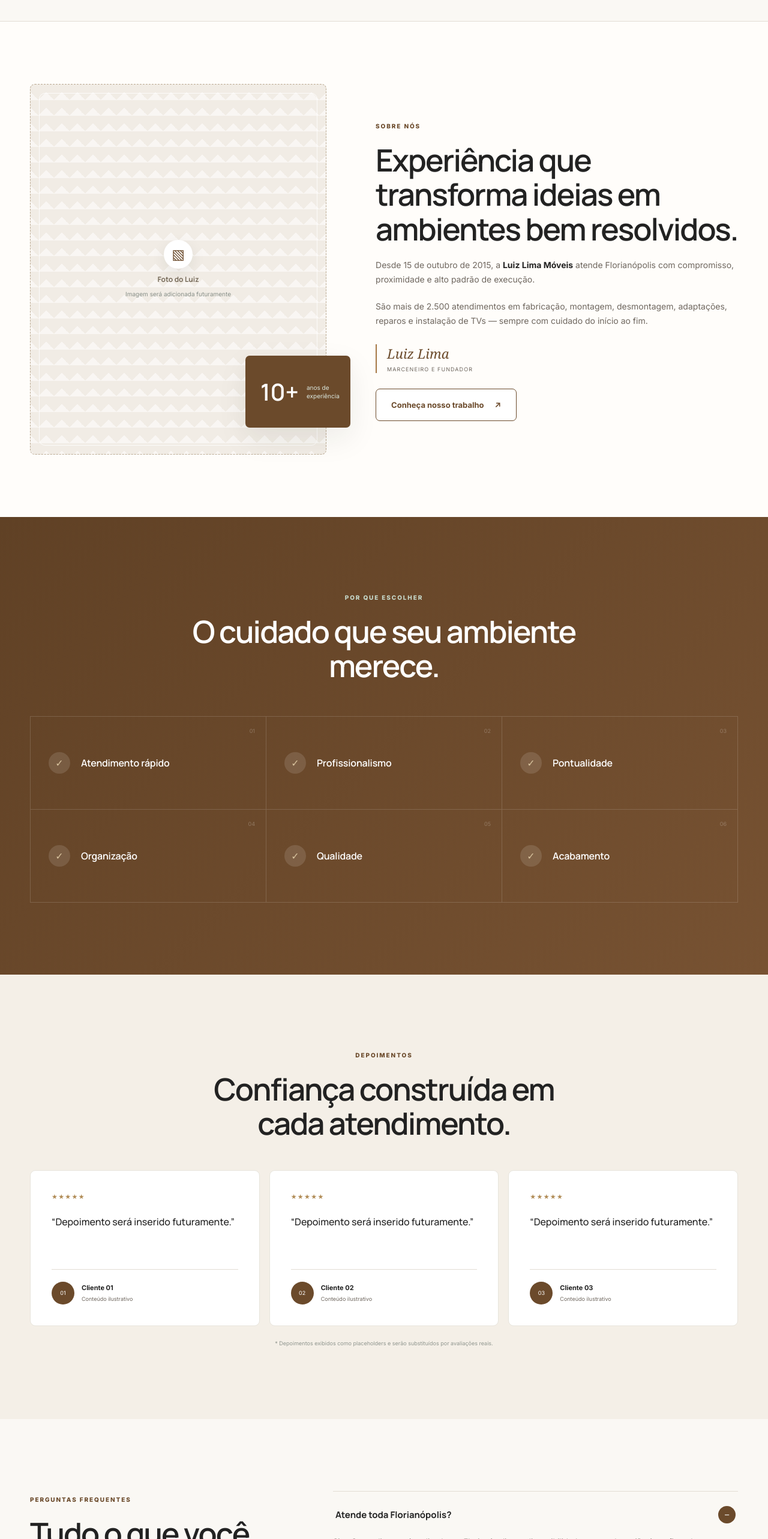
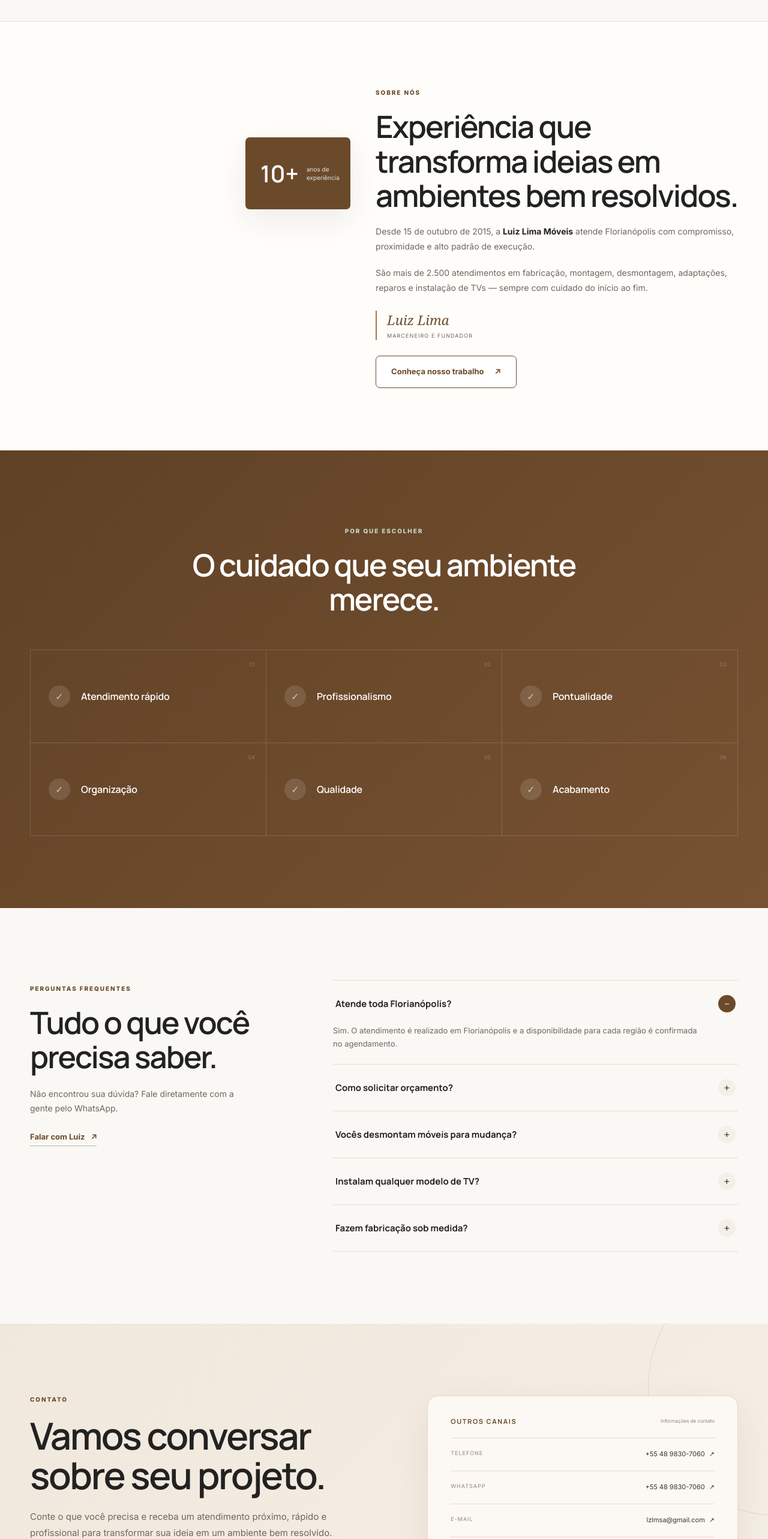
Before and after one commit to devJony24/marcenaria-luiz-lima, a Next.js app: page / in a window 1280 px wide. Shown: the part 5152-7718 px from the top of the page at 60% size. Built offline with nearby package versions, Linux system fonts and the light colour scheme.

Commit message:
remove placeholder foto do Luiz

```diff
--- a/app/page.tsx
+++ b/app/page.tsx
@@ -303,7 +303,7 @@ export default function Home() {
         <section className="section about" id="sobre">
           <div className="container about-grid">
             <div className="about-visual reveal">
-              <ImagePlaceholder label="Foto do Luiz" />
+              {/*<ImagePlaceholder label="Foto do Luiz" />*/}
               <div className="experience"><strong>10+</strong><span>anos de<br />experiência</span></div>
             </div>
             <div className="about-copy reveal">
@@ -328,7 +328,8 @@ export default function Home() {
           </div>
         </section>
 
-        <section className="section testimonials">
+
+        {/*<section className="section testimonials">
           <div className="container">
             <SectionTitle eyebrow="Depoimentos" title="Confiança construída em cada atendimento." />
             <div className="testimonial-grid">
@@ -342,7 +343,7 @@ export default function Home() {
             </div>
             <p className="placeholder-note">* Depoimentos exibidos como placeholders e serão substituídos por avaliações reais.</p>
           </div>
-        </section>
+        </section>*/}
 
         <section className="section faq">
           <div className="container faq-grid">
```
